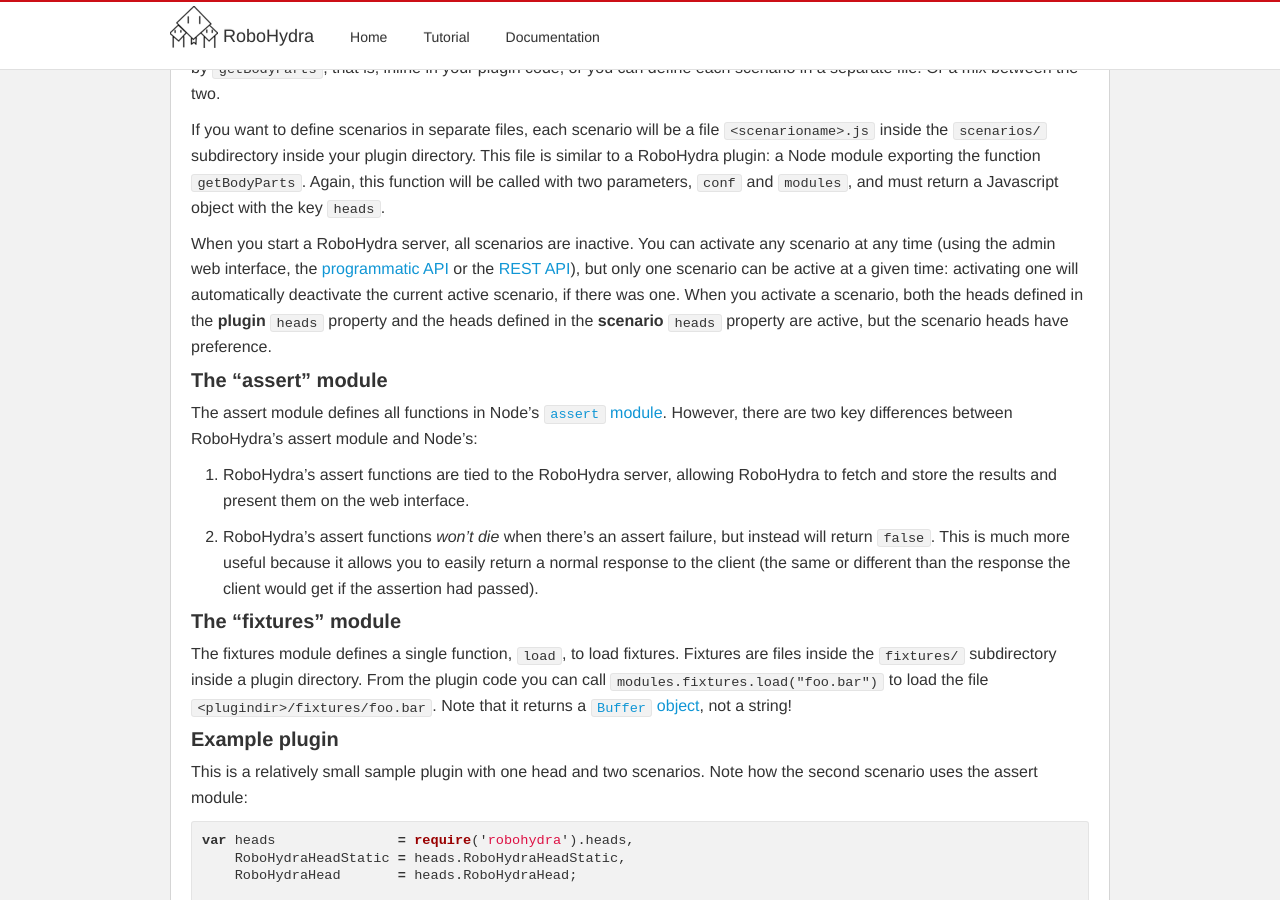
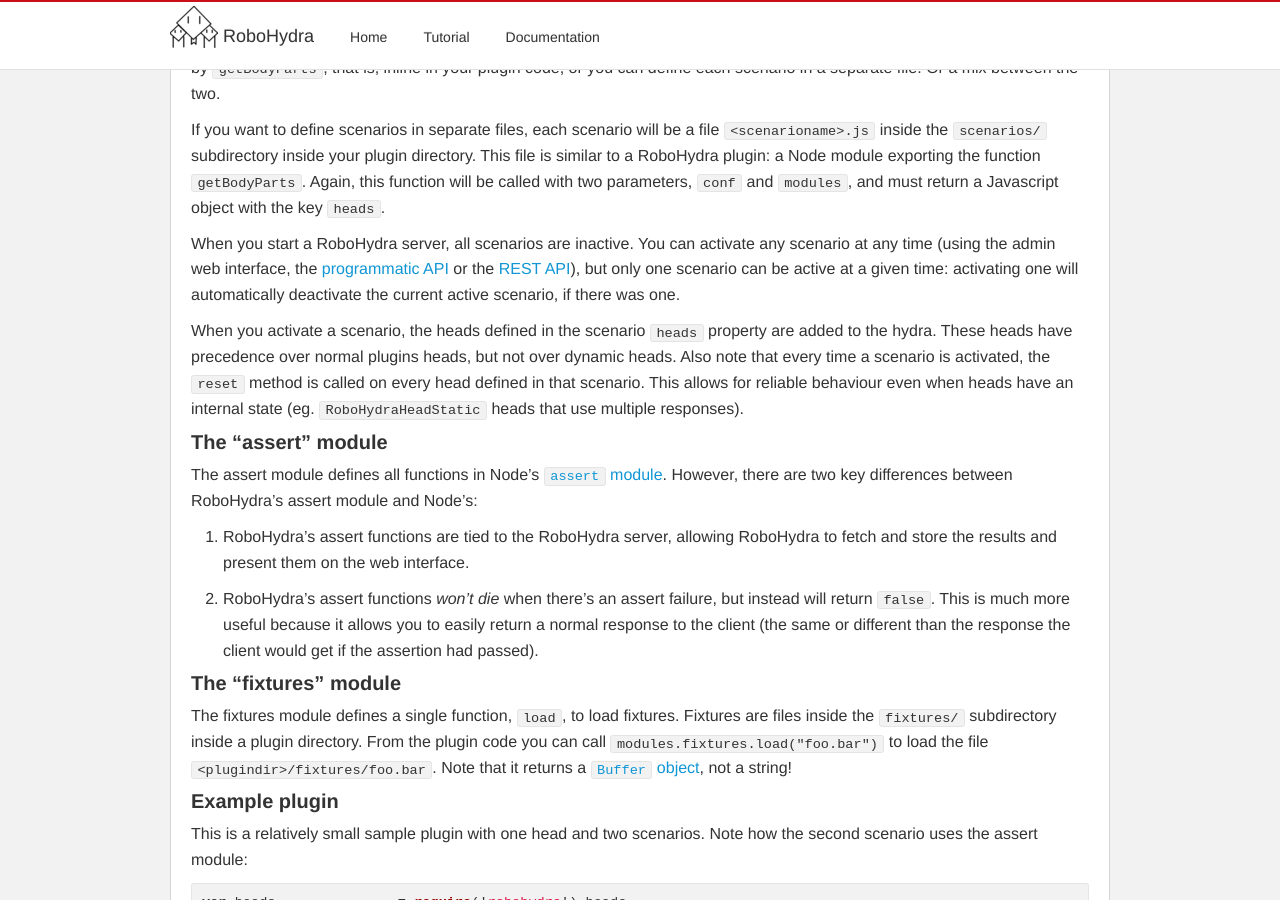
Before and after one commit to robohydra/robohydra, a Jekyll site: the page built from docs/0.4/plugins/index.md, in a window 1280 px wide and 900 px high, scrolled down 779 px. Built offline with Jekyll 4.4.1, drawn with Linux system fonts in a browser that asks for light colours.

Commit message:
Document the reset method
* Document that when starting scenarios, the reset method is
  called on every scenario head
* Document the reset option in roboHydraHeadType

```diff
--- a/docs/0.4/plugins/index.md
+++ b/docs/0.4/plugins/index.md
@@ -71,9 +71,15 @@ activate any scenario at any time (using the admin web interface, the
 [programmatic API](../api) or the [REST API](../rest)), but only one
 scenario can be active at a given time: activating one will
 automatically deactivate the current active scenario, if there was
-one. When you activate a scenario, both the heads defined in the
-**plugin** `heads` property and the heads defined in the **scenario**
-`heads` property are active, but the scenario heads have preference.
+one.
+
+When you activate a scenario, the heads defined in the scenario
+`heads` property are added to the hydra. These heads have precedence
+over normal plugins heads, but not over dynamic heads. Also note that
+every time a scenario is activated, the `reset` method is called on
+every head defined in that scenario. This allows for reliable
+behaviour even when heads have an internal state
+(eg. `RoboHydraHeadStatic` heads that use multiple responses).
 
 
 ### The "assert" module
```
Also changed, not shown: docs/0.4/custom-heads/index.md (+4 -0 lines).
